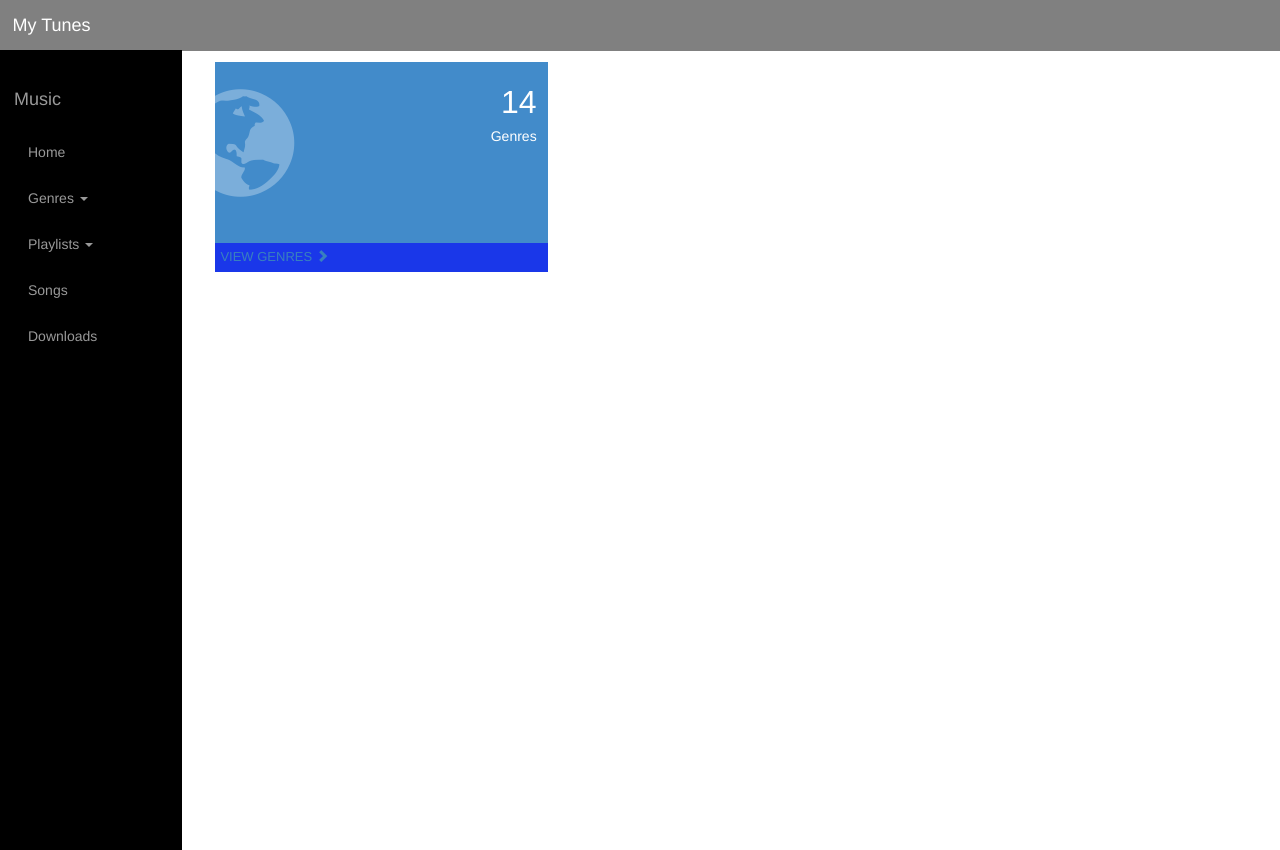
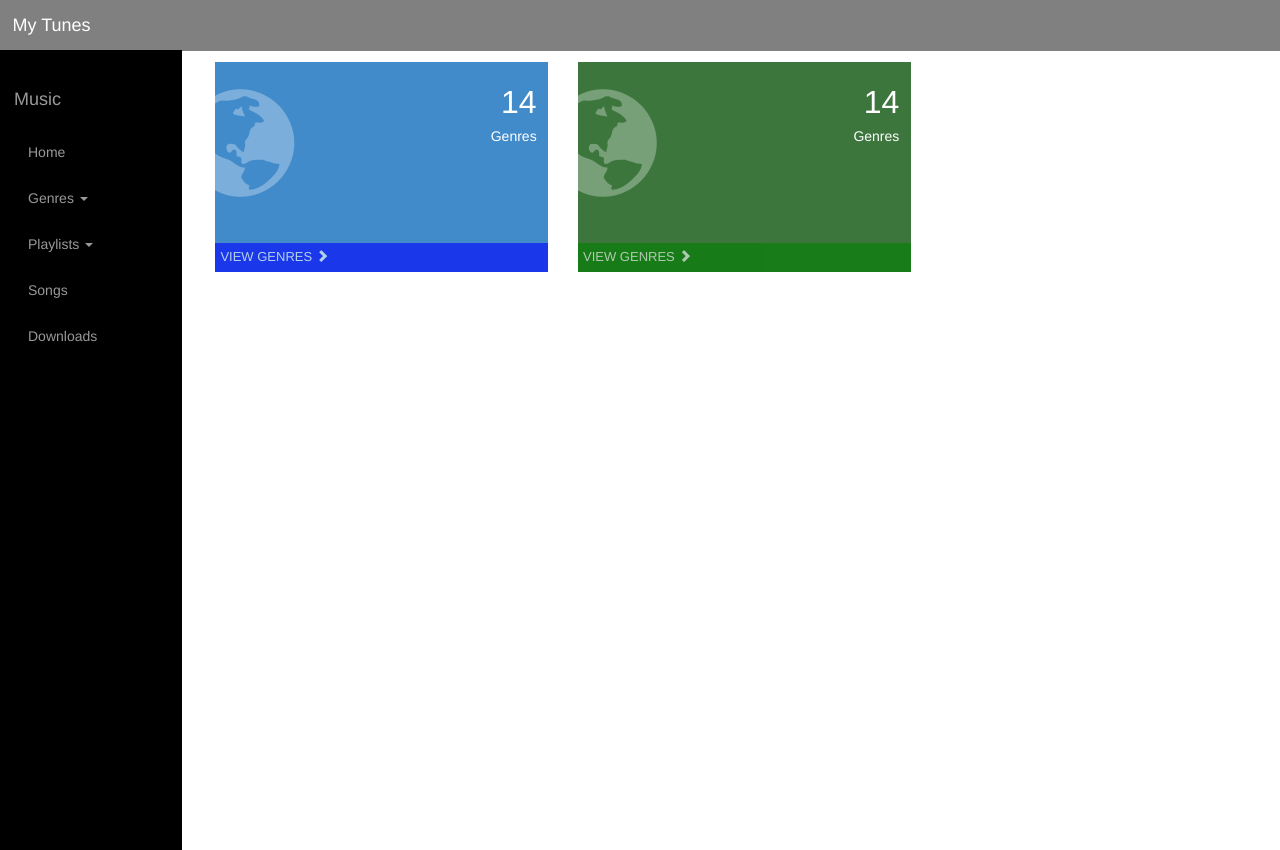
Before and after one commit to sizif/extend-boostrap-with-css-js-and-jquery, a website: page index.html in a window 1280 px wide. Drawn offline with nearby package versions, Linux system fonts and the light colour scheme.

Commit message:
(1) Theme the second summary block with 'success' in html; (2) Correct the footer 'a' element declaration in css

```diff
--- a/index.html
+++ b/index.html
@@ -100,6 +100,20 @@
 				</div>
 			</div>
 			<div class="col-xs-12 col-sm-4">
+				<div class="pdsa-summary-block pdsa-summary-block-success">
+					<div class="summary-background">
+						<i class="glyphicon glyphicon-globe"></i>
+					</div>
+					<div class="summary-body">
+						<div class="summary-line-1">14</div>
+						<div class="summary-line-2">Genres</div>
+					</div>
+					<div class="summary-footer">
+						<a href="#" class="">View Genres
+							<i class="glyphicon glyphicon-chevron-right"></i>
+						</a>
+					</div>
+				</div>
 
 			</div>
 		</div>
```
Also changed, not shown: dist/css/pdsa-summary-block.css.
